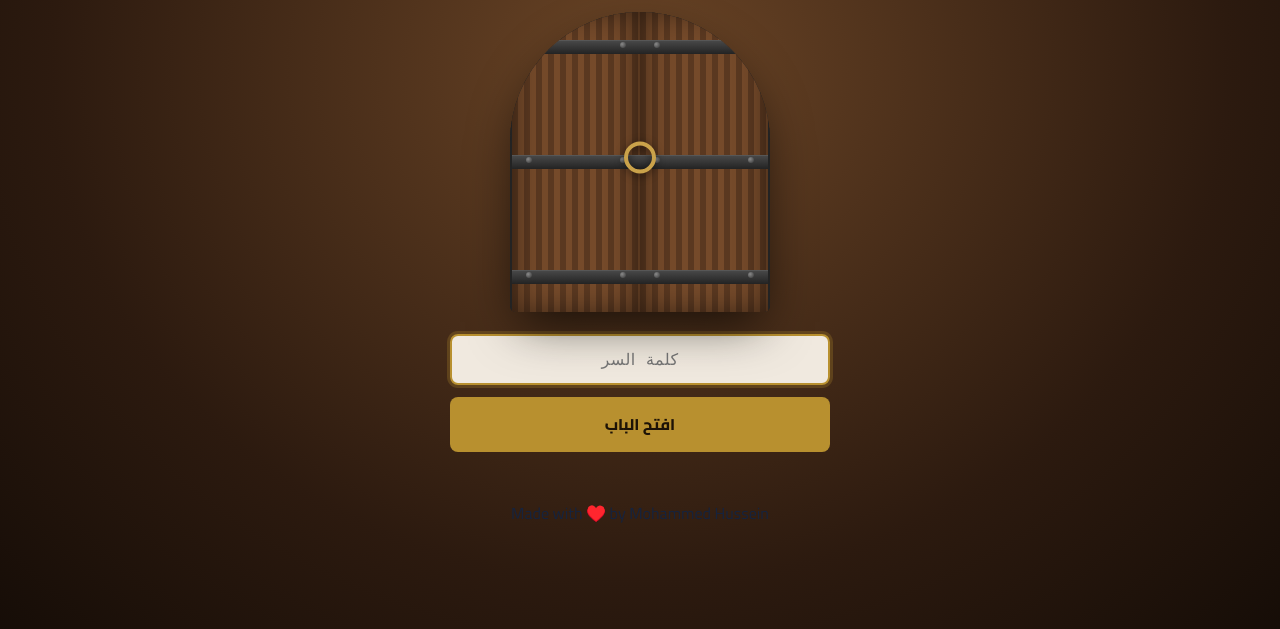
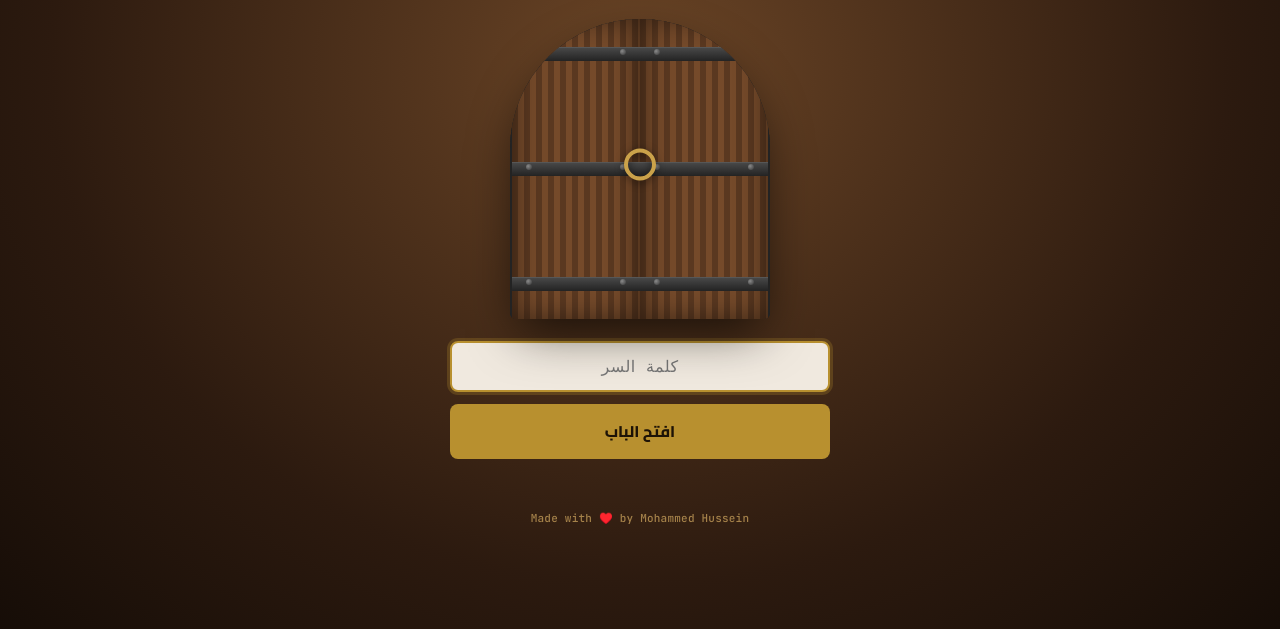
Before and after one commit to egytop/book, a plain HTML site: page docs/index.html in a window 1280 px wide. Shown: the part 171-800 px from the top of the page. Drawn offline with Linux system fonts and the light colour scheme; a web font is replaced by a local one.

Commit message:
Update style.css

```diff
--- a/docs/assets/style.css
+++ b/docs/assets/style.css
@@ -157,6 +157,13 @@ input{font-family:inherit;}
   font-size:13px;
   margin:10px 0 0;
   font-weight:600;
+}
+.gate-credit{
+  margin-top:22px;
+  font-family:var(--font-mono);
+  font-size:11px;
+  color:#a5824a;
+  letter-spacing:.02em;
 }
 
 .gate.unlocked{
```
